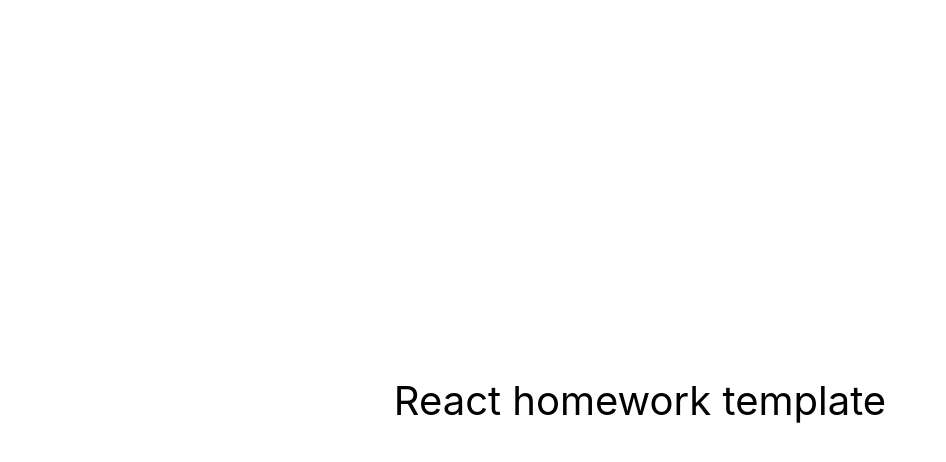
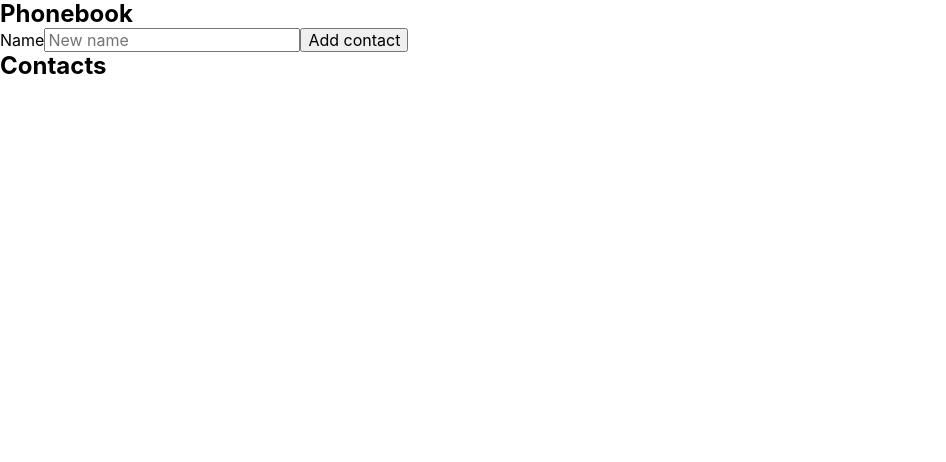
Before and after one commit to OksanaJarosch/goit-react-hw-02-phonebook, a React (Create React App) app: page / in a window 1280 px wide. Shown: the top 462 px of the page, without its empty margins (0-946 px from the left). Built offline with nearby package versions, Linux system fonts and the light colour scheme.

Commit message:
save-name-input

```diff
--- /dev/null
+++ b/src/GlobalStyle.js
@@ -0,0 +1,40 @@
+import { createGlobalStyle } from 'styled-components';
+import "modern-normalize";
+
+export const GlobalStyle = createGlobalStyle`
+body {
+  margin: 0;
+  font-family: -apple-system, BlinkMacSystemFont, 'Segoe UI', 'Roboto', 'Oxygen',
+    'Ubuntu', 'Cantarell', 'Fira Sans', 'Droid Sans', 'Helvetica Neue',
+    sans-serif;
+  -webkit-font-smoothing: antialiased;
+  -moz-osx-font-smoothing: grayscale;
+}
+
+code {
+  font-family: source-code-pro, Menlo, Monaco, Consolas, 'Courier New',
+    monospace;
+}
+
+h1,
+h2,
+h3,
+h4,
+h5,
+h6,
+p {
+  margin: 0;
+}
+
+ul,
+ol {
+  margin: 0;
+  padding: 0;
+}
+
+img {
+  display: block;
+  max-width: 100%;
+  height: auto;
+}
+`;
--- a/src/components/App.jsx
+++ b/src/components/App.jsx
@@ -1,16 +1,35 @@
-export const App = () => {
-  return (
-    <div
-      style={{
-        height: '100vh',
-        display: 'flex',
-        justifyContent: 'center',
-        alignItems: 'center',
-        fontSize: 40,
-        color: '#010101'
-      }}
-    >
-      React homework template
-    </div>
-  );
+import {Component} from "react";
+import { GlobalStyle } from "GlobalStyle";
+import { nanoid } from 'nanoid';
+import { Phonebook } from "./Phonebook/Phonebook";
+import { Contacts } from "./Contacts/Contacts";
+
+export class App extends Component {
+
+state = {
+  contacts: [],
+  name: ''
+}
+
+  addContact = (values) => {
+    const inputId = nanoid();
+
+    this.setState(prevState => {
+      return {
+        contacts: [...prevState.contacts, {...values, id: inputId}]
+  }
+    })
+  };
+
+
+
+  render() {
+    return (
+      <>
+        <Phonebook onAddContact={this.addContact}></Phonebook>
+        <Contacts myContacts={this.state.contacts}></Contacts>
+      <GlobalStyle />
+      </>
+    );
+  };
 };
--- /dev/null
+++ b/src/components/Contacts/Contacts.jsx
@@ -0,0 +1,19 @@
+
+
+export const Contacts = ({ myContacts }) => {
+
+    return (
+        <>
+            <h2>Contacts</h2>
+            <ul>
+                {myContacts.map(contact => {
+                    return (
+                        <li key={contact.id}>
+                            <p>{contact.name}</p>
+                        </li>
+                    )
+                })}
+            </ul>
+</>
+)
+};
--- /dev/null
+++ b/src/components/Phonebook/Phonebook.jsx
@@ -0,0 +1,38 @@
+import { Formik, Form, Field, ErrorMessage  } from 'formik';
+import * as Yup from 'yup';
+
+
+const schema = Yup.object().shape({
+    name: Yup.string().required('Required'),
+});
+
+
+export const Phonebook = ({onAddContact}) => {
+
+        return (
+        <section>
+            <h2>Phonebook</h2>
+                <Formik
+                    initialValues={{
+                        name: '',
+                    }}
+                    validationSchema={schema}
+                    onSubmit={(values, actions) => {
+                        console.log(values);
+                        onAddContact(values);
+                        actions.resetForm();
+                    }}
+                >
+
+                            <Form autoComplete="off">
+                    <label>
+                        Name
+                            <Field type="text" name="name" placeholder="New name" required />
+                            <ErrorMessage name="name" component="span"></ErrorMessage>
+                    </label>
+                    <button type="submit">Add contact</button>
+                    </Form>
+                </Formik>
+        </section>
+    )
+};
```
Also changed, not shown: package.json (+6 -1 lines), src/components/Contacts/Contacts.styled.js (added), src/components/Phonebook/Phonebook.styled.js (added), 1 other file (tests, documents, lock files or other folders).
